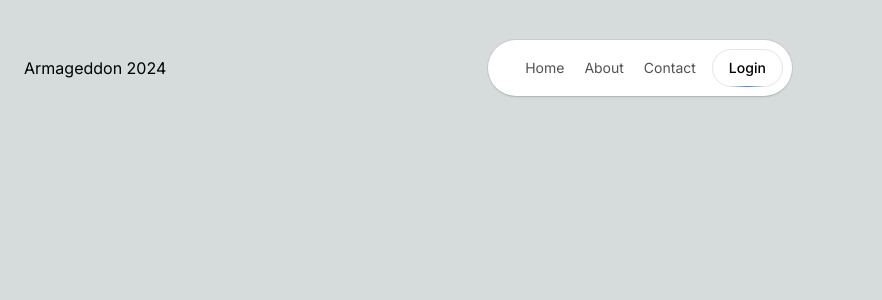
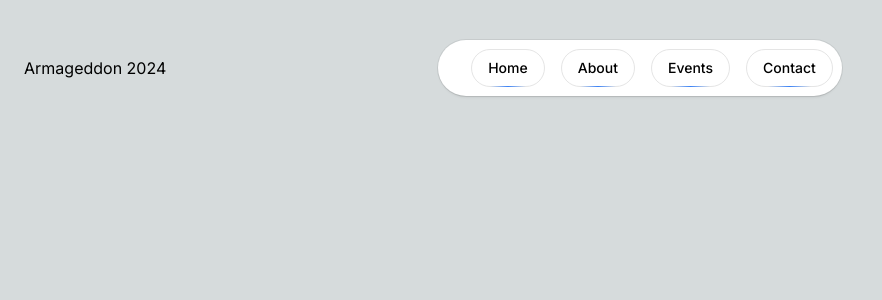
Before and after one commit to Ayushman-Saha/arma-next-24, a Next.js app: page / in a window 1280 px wide. Shown: the top 300 px of the page, without its empty margins (0-882 px from the left). Built offline with nearby package versions, Linux system fonts and the light colour scheme.

Commit message:
Made style changes to nav-bar

```diff
--- a/src/app/page.tsx
+++ b/src/app/page.tsx
@@ -1,5 +1,5 @@
 import Image from "next/image";
-import { IconHome, IconMessage, IconUser } from "@tabler/icons-react";
+import { IconCalendarEvent, IconHome, IconMessage, IconUser } from "@tabler/icons-react";
 import Header from "@/components/header/Header";
 
 export default function Home() {
@@ -16,12 +16,19 @@ export default function Home() {
           icon: <IconUser className="h-4 w-4 text-neutral-500 dark:text-white" />,
         },
         {
+          name: "Events",
+          link: "/event",
+          icon: (
+            <IconCalendarEvent className="h-4 w-4 text-neutral-500 dark:text-white" />
+          ),
+        },
+        {
           name: "Contact",
           link: "/contact",
           icon: (
             <IconMessage className="h-4 w-4 text-neutral-500 dark:text-white" />
           ),
-        },
+        }
       ];
 
   return (
--- a/src/components/header/Header.tsx
+++ b/src/components/header/Header.tsx
@@ -67,17 +67,17 @@ export default function Header ({
             key={`link=${idx}`}
             href={navItem.link}
             className={cn(
-              "relative dark:text-neutral-50 items-center flex space-x-1 text-neutral-600 dark:hover:text-neutral-300 hover:text-neutral-500"
+              "border text-sm font-medium relative border-neutral-200 dark:border-white/[0.2] text-black dark:text-white px-4 py-2 rounded-full"
             )}
           >
             <span className="block sm:hidden">{navItem.icon}</span>
             <span className="hidden sm:block text-sm">{navItem.name}</span>
+            <span className="absolute inset-x-0 w-1/2 mx-auto -bottom-px bg-gradient-to-r from-transparent via-blue-500 to-transparent  h-px" />
+
+
           </Link>
         ))}
-        <button className="border text-sm font-medium relative border-neutral-200 dark:border-white/[0.2] text-black dark:text-white px-4 py-2 rounded-full">
-          <span>Login</span>
-          <span className="absolute inset-x-0 w-1/2 mx-auto -bottom-px bg-gradient-to-r from-transparent via-blue-500 to-transparent  h-px" />
-        </button>
+
       </motion.div>
     </AnimatePresence>
     </div>
```
